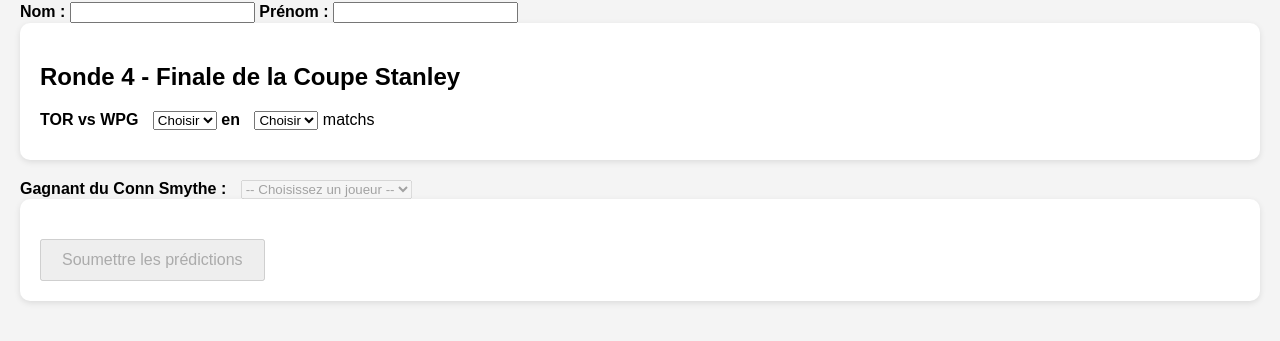
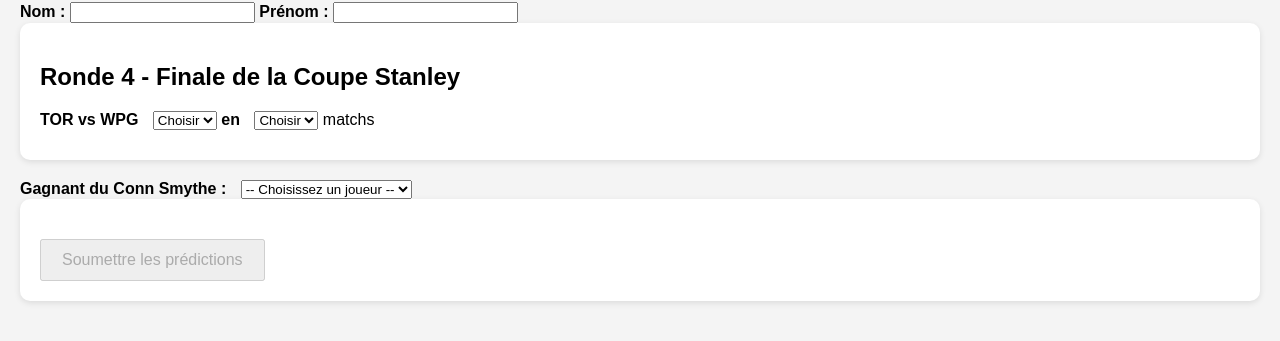
Before and after one commit to chbroi/Pool-NHL-2025, a plain HTML site: page docs/index.html in a window 1280 px wide. Shown: the part 79-420 px from the top of the page. Drawn offline with Linux system fonts and the light colour scheme.

Commit message:
Update index.html

```diff
--- a/docs/index.html
+++ b/docs/index.html
@@ -374,13 +374,7 @@
     document.getElementById('round3').style.display = "none";
     document.getElementById('round4').style.display = "block";
     showRoundFromData(4, previousData); // Affiche les choix de la ronde 4
-
-  }
-});
-window.addEventListener('load', () => {
-  if (currentSubmission >= 4) {
-    // Utilisez 'load' qui attend tous les éléments.
-    updateConnSmytheList(document.getElementById('R3_EST_1_team').value,document.getElementById('R3_WEST_1_team').value);
+    updateConnSmytheList(previousData.R3_EST_1_team,previousData.R1_WEST_1_team);
   }
 });
 
```
